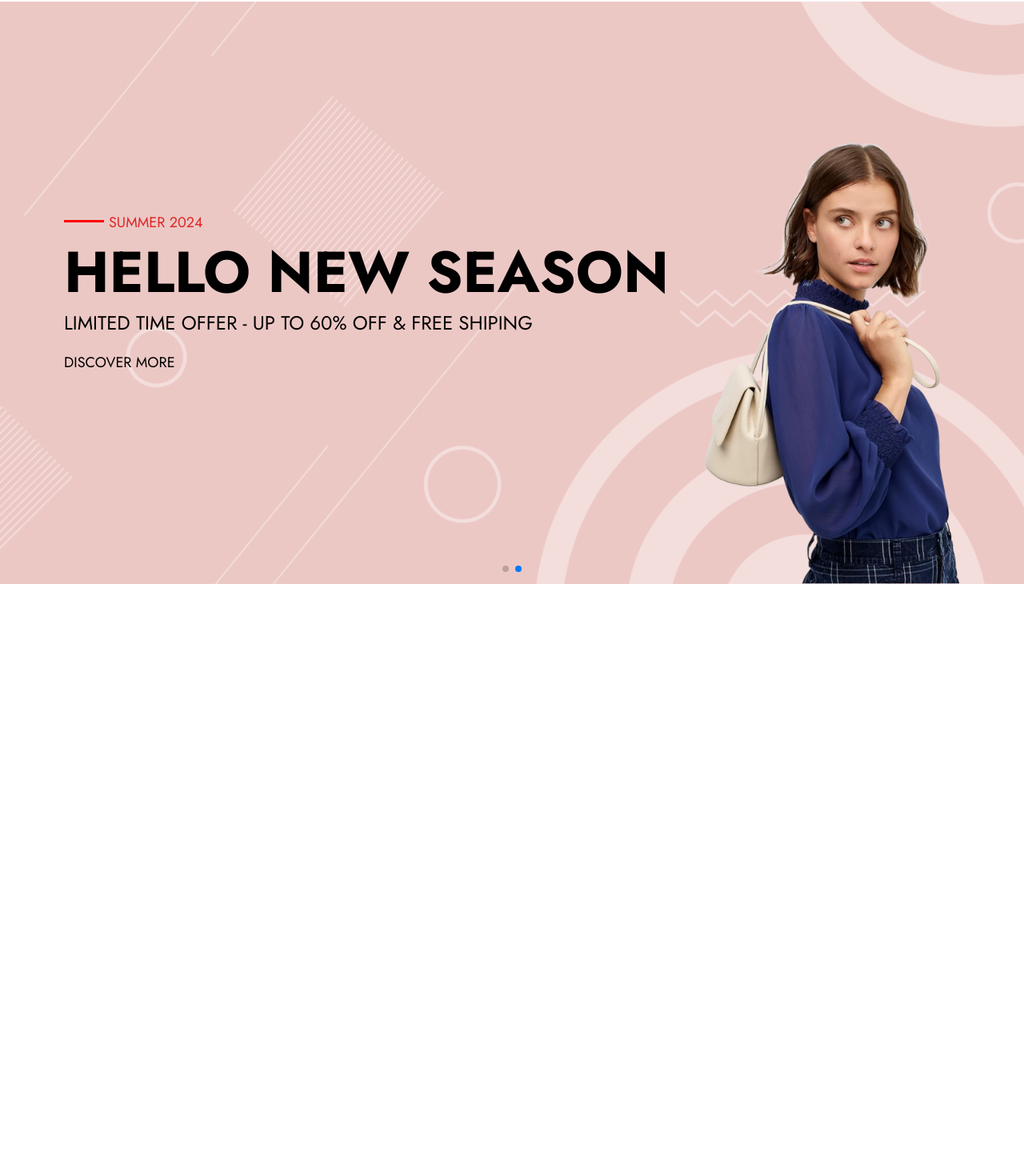
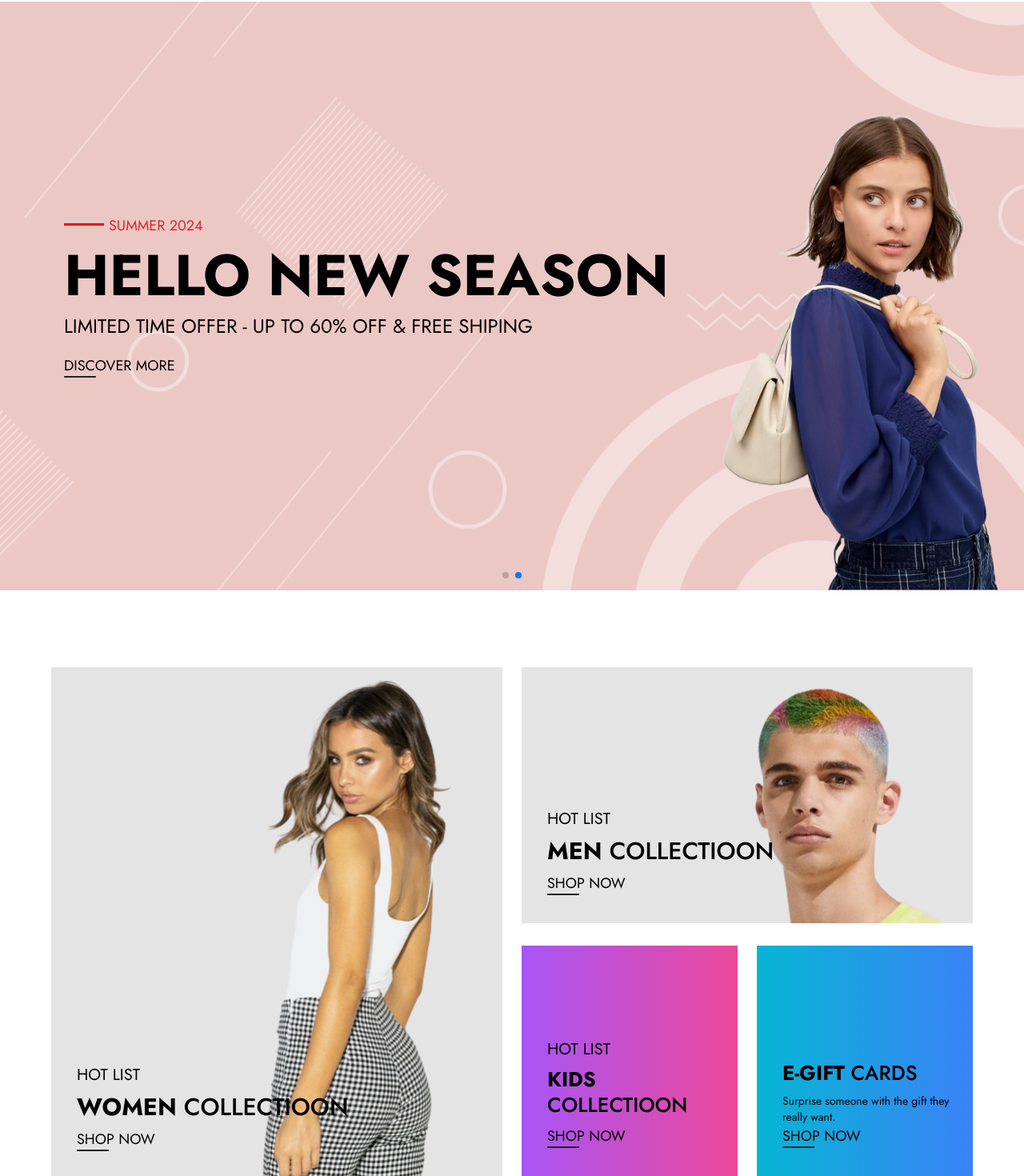
Before and after one commit to suruzzamanislam/E-commerce-site-1, a React (Vite) app: page / in a window 1280 px wide. Shown: the part 68-1538 px from the top of the page at 80% size. Before the commit the page ends 800 px from the top, so only its background shows below. Built offline with nearby package versions, Linux system fonts and the light colour scheme.

Commit message:
banner down section done

```diff
--- a/src/Pages/Home/Banner/Banner.css
+++ b/src/Pages/Home/Banner/Banner.css
@@ -23,8 +23,7 @@
 .swiper_item {
   background-image: url(../../../assets/img/slideshow-pattern.png);
   background-color: #ecc8c5;
-  width: 100%;
-  height: 91vh;
+  background-repeat: no-repeat;
   background-size: cover;
 }
 .summer::before {
@@ -45,12 +44,12 @@
 .btn::after {
   content: '';
   height: 2px;
-  width: 50px;
+  width: 80px;
   position: absolute;
   bottom: -1px;
   left: 0;
   background-color: #222222;
-  transform: scaleX(0);
+  transform: scaleX(0.5);
   transition: 0.3s;
   transition-timing-function: ease-in-out;
   transform-origin: left;
--- a/src/Pages/Home/Banner/Banner.jsx
+++ b/src/Pages/Home/Banner/Banner.jsx
@@ -30,22 +30,22 @@ const Banner = () => {
         className="mySwiper"
       >
         <SwiperSlide>
-          <div className="swiper_item flex items-center justify-between px-5 md:px-20">
+          <div className="swiper_item h-[50vh] md:h-[92vh] flex items-center justify-between px-5 md:px-20 w-full">
             <div className="text-start z-10 absolute lg:static">
               <p className="text-red-600 summer pl-14 relative">MEW TREND</p>
               <p className="text-5xl md:text-7xl my-3  font-bold">
-                SUMMER SALE STYLISH WOMENS
+                SUMMER SALE STYLISH <br /> WOMENS
               </p>
 
               <button className="btn mt-5">DISCOVER MORE</button>
             </div>
-            <div className="w-80 right-0 absolute lg:static  place-self-end">
+            <div className=" w-52 md:w-[345px] right-0 absolute  place-self-end">
               <img className="w-full" src={bannerImg1} alt="" />
             </div>
           </div>
         </SwiperSlide>
         <SwiperSlide>
-          <div className="swiper_item flex items-center justify-between px-5 md:px-20">
+          <div className="swiper_item w-full h-[50vh] md:h-[92vh] flex items-center justify-between px-5 md:px-20">
             <div className="text-start z-10 absolute lg:static">
               <p className="text-red-600 summer pl-14 relative">SUMMER 2024</p>
               <p className="text-5xl md:text-7xl my-3  font-bold">
@@ -56,7 +56,7 @@ const Banner = () => {
               </p>
               <button className="btn mt-5">DISCOVER MORE</button>
             </div>
-            <div className="w-80 right-0 absolute lg:static  place-self-end">
+            <div className=" w-52 md:w-[345px] right-0 absolute mr-8  place-self-end">
               <img className="w-full" src={bannerImg2} alt="" />
             </div>
           </div>
--- /dev/null
+++ b/src/Pages/Home/Banner2/Banner2.css
@@ -0,0 +1,16 @@
+.div1 {
+  background-image: url(../../../assets/img/banner-2-1.png);
+  background-repeat: no-repeat;
+  background-position: right top;
+  background-size: contain;
+
+  background-color: #e4e4e4;
+}
+.div2 {
+  background-image: url(../../../assets/img/banner-2-2.png);
+  background-repeat: no-repeat;
+  background-position: right top;
+  background-size: contain;
+  height: 40vh;
+  background-color: #e4e4e4;
+}
--- /dev/null
+++ b/src/Pages/Home/Banner2/Banner2.jsx
@@ -0,0 +1,53 @@
+import './Banner2.css';
+const Banner2 = () => {
+  return (
+    <div className="mt-10 md:mt-24 mb-5 md:mb-16 px-3 md:px-10 lg:px-16">
+      <div className="flex flex-col lg:flex-row w-full gap-y-4 lg:gap-y-0 lg:gap-x-6">
+        <div className="div1 lg:w-1/2 h-[40vh] lg:h-[80vh] relative">
+          <div className="absolute bottom-9 left-8">
+            <p className="text-xl">HOT LIST</p>
+            <p className="text-3xl my-2 font-medium">
+              <span className="font-bold">WOMEN</span> COLLECTIOON
+            </p>
+            <button className="btn text-lg">SHOP NOW</button>
+          </div>
+        </div>
+        <div className="lg:w-1/2 flex flex-col-reverse lg:flex-col gap-y-6">
+          <div className="div2 relative w-full">
+            <div className="absolute bottom-9 left-8">
+              <p className="text-xl">HOT LIST</p>
+              <p className="text-3xl my-2 font-medium">
+                <span className="font-bold">MEN</span> COLLECTIOON
+              </p>
+              <button className="btn text-lg">SHOP NOW</button>
+            </div>
+          </div>
+          <div className="flex flex-col-reverse md:flex-row gap-y-6 md:gap-y-0 md:gap-x-6">
+            <div className="div3 relative w-full h-[36vh] mt-1 bg-gradient-to-r from-purple-500 to-pink-500">
+              <div className="absolute bottom-9 left-8">
+                <p className="text-xl">HOT LIST</p>
+                <p className="text-2xl lg:text-[2vw] my-2 font-medium">
+                  <span className="font-bold">KIDS</span> COLLECTIOON
+                </p>
+                <button className="btn text-lg">SHOP NOW</button>
+              </div>
+            </div>
+            <div className="div3 relative w-full h-[36vh] mt-1 bg-gradient-to-r from-cyan-500 to-blue-500">
+              <div className="absolute bottom-9 left-8">
+                <p className="text-2xl lg:text-[2vw] my-2 font-medium">
+                  <span className="font-bold">E-GIFT </span> CARDS
+                </p>
+                <p className="text-sm">
+                  Surprise someone with the gift they <br /> really want.
+                </p>
+                <button className="btn text-lg">SHOP NOW</button>
+              </div>
+            </div>
+          </div>
+        </div>
+      </div>
+    </div>
+  );
+};
+
+export default Banner2;
--- a/src/Pages/Home/Home.jsx
+++ b/src/Pages/Home/Home.jsx
@@ -1,12 +1,15 @@
 import MobileNav from '../Shared/Navbar/MobileNav/MobileNav';
 import CartBag from '../Shared/Navbar/CartBag/CartBag';
 import Banner from './Banner/Banner';
+import Banner2 from './Banner2/Banner2';
 
 const Home = () => {
   return (
     <div>
+      {/* slider */}
       <Banner></Banner>
-
+      {/* slider down */}
+      <Banner2></Banner2>
       {/* Mobile Nav */}
       <MobileNav></MobileNav>
       {/* Cart Bag */}
--- a/src/Pages/Shared/Navbar/MobileNav/MobileNav.jsx
+++ b/src/Pages/Shared/Navbar/MobileNav/MobileNav.jsx
@@ -94,7 +94,7 @@ const MobileNav = () => {
             <option value="$ EURO">$ EURO</option>
           </select>
         </div>
-        <div className="flex mt-3 gap-x-7 cursor-pointer pb-3">
+        <div className="flex mt-3 gap-x-7 cursor-pointer">
           <FaFacebookF></FaFacebookF>
           <FaInstagram></FaInstagram>
           <FaPinterestP></FaPinterestP>
--- a/src/Pages/Shared/Navbar/Navbar.jsx
+++ b/src/Pages/Shared/Navbar/Navbar.jsx
@@ -42,7 +42,7 @@ const Navbar = () => {
 
   return (
     <nav
-      className={`py-2 sticky top-0 w-full md:static bg-white md:py-5 px-3 md:px-10 lg:px-16 `}
+      className={`py-2 sticky z-10 top-0 w-full md:static bg-white md:py-5 px-3 md:px-10 lg:px-16 `}
     >
       <div className="flex items-center justify-between">
         <div className="flex items-center justify-center gap-x-24 md:gap-x-14">
@@ -58,7 +58,7 @@ const Navbar = () => {
           </ul>
         </div>
         <div className="flex items-center justify-center text-3xl gap-x-4 lg:gap-x-9">
-          <div className="hidden md:flex text-xl items-center gap-x-4 ">
+          <div className="hidden md:flex text-xl items-center gap-x-6 ">
             <div className="cursor-pointer text-2xl">
               <IoSearch></IoSearch>
             </div>
```
Also changed, not shown: src/assets/img/banner-2-1.png (added), src/assets/img/banner-2-2.png (added).
